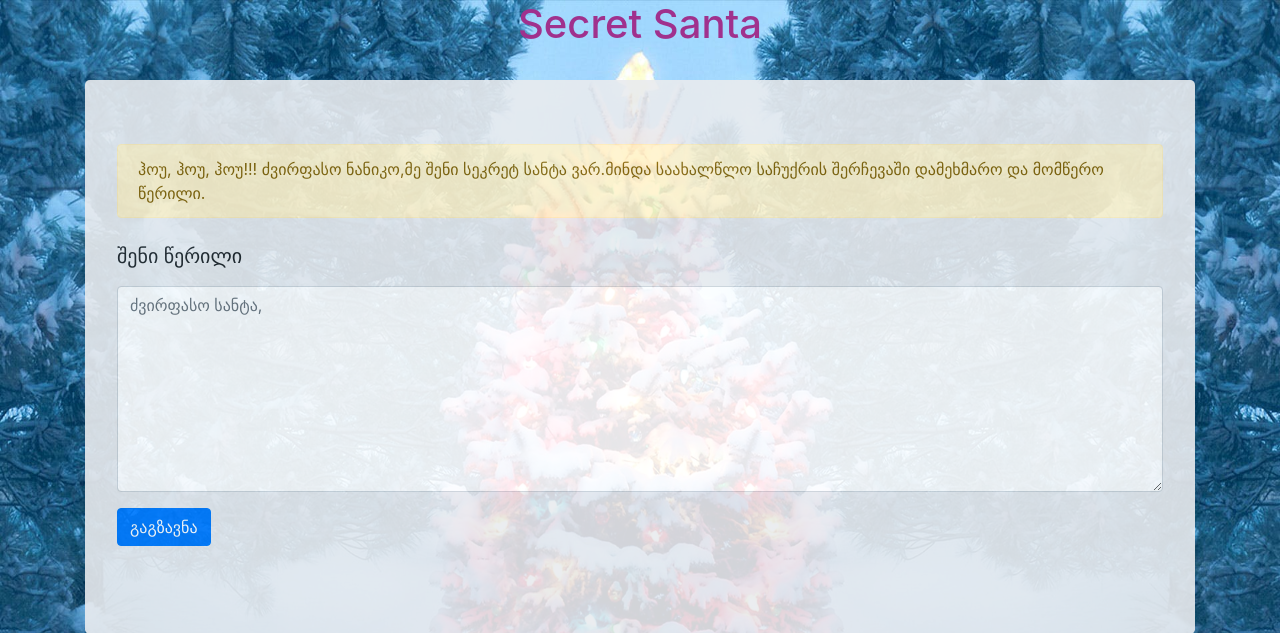
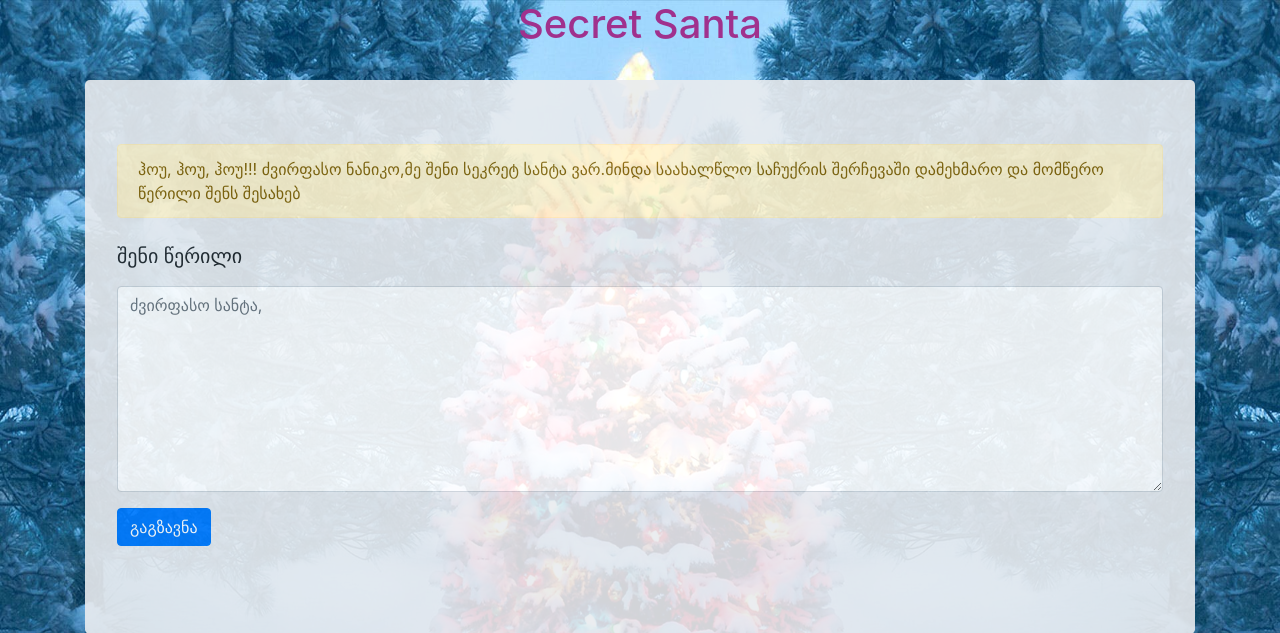
Before and after one commit to zura-papiashvili/Secret_Santa, a Flask app: page / in a window 1280 px wide. Shown: the top 633 px of the page. Run offline with Flask 2, Linux system fonts and the light colour scheme; some libraries are stand-ins or nearby versions.

```diff
--- a/templates/home.html
+++ b/templates/home.html
@@ -7,7 +7,7 @@
 <Br>
     <div class="jumbotron">
 <div class="alert alert-warning" role="alert">
-  ჰოუ, ჰოუ, ჰოუ!!! ძვირფასო ნანიკო,მე შენი სეკრეტ სანტა ვარ.მინდა საახალწლო საჩუქრის შერჩევაში დამეხმარო და მომწერო წერილი.
+  ჰოუ, ჰოუ, ჰოუ!!! ძვირფასო ნანიკო,მე შენი სეკრეტ სანტა ვარ.მინდა საახალწლო საჩუქრის შერჩევაში დამეხმარო და მომწერო წერილი შენს შესახებ
 </div>
     <form method="POST" class="form-group" action="" enctype="multipart/form-data">
         {{ form.hidden_tag() }}
```
